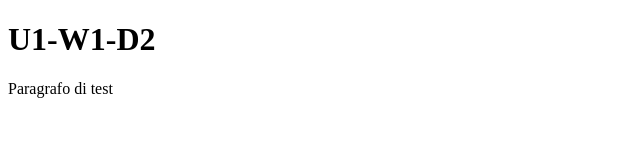
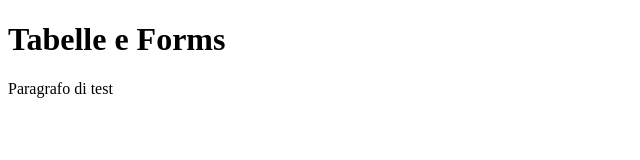
Before and after one commit to lorenz1974/U1-W1-D2, a plain HTML site: page index.html in a window 1280 px wide. Shown: the whole page, without its empty margins (0-640 px from the left). Drawn offline with Linux system fonts and the light colour scheme.

Commit message:
Update index.html

```diff
--- a/index.html
+++ b/index.html
@@ -7,7 +7,7 @@
   </head>
   <body>
     <header>
-      <h1>U1-W1-D2</h1>
+      <h1>Tabelle e Forms</h1>
     </header>
     <main>
       <p>Paragrafo di test</p>
```
